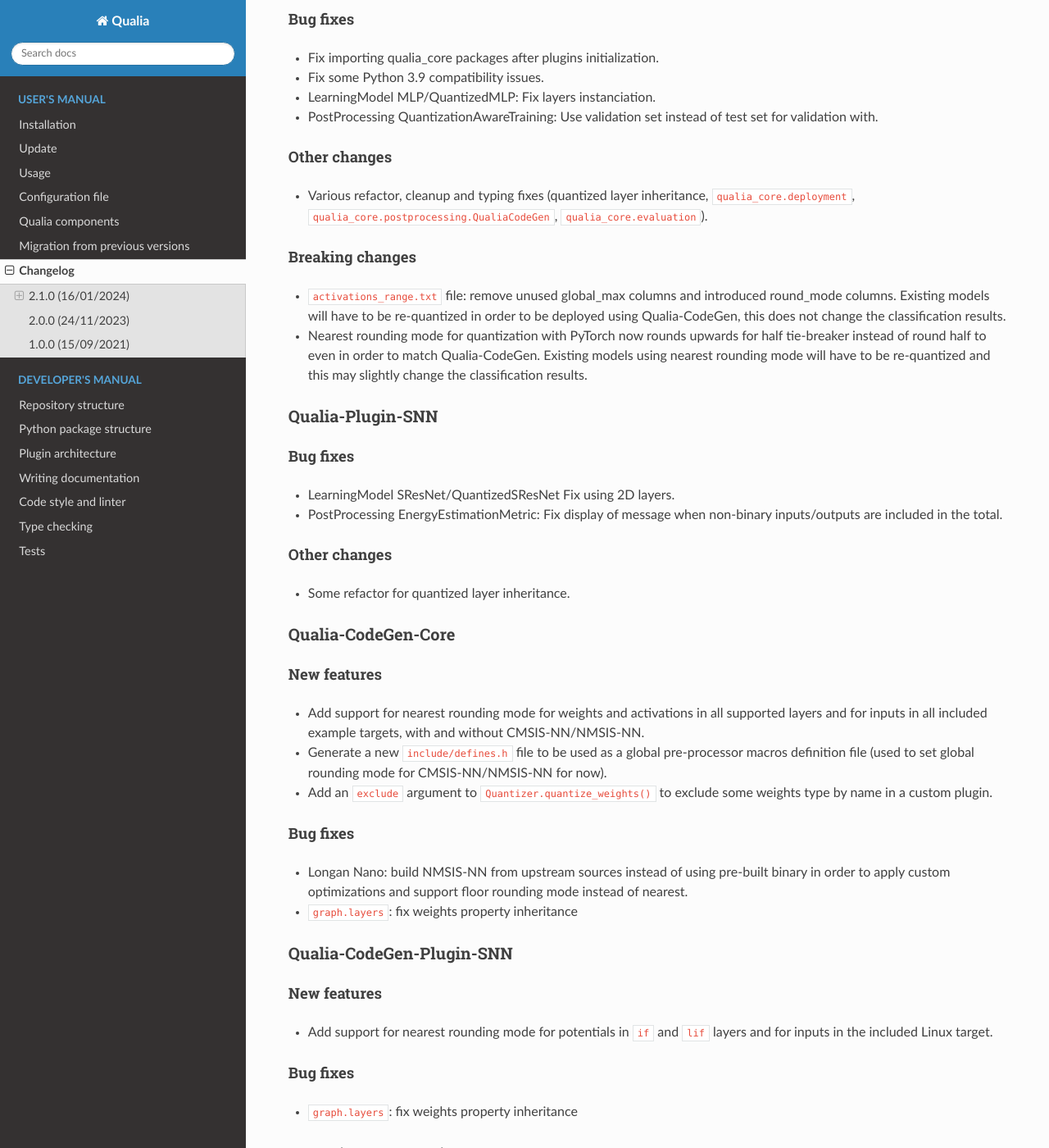
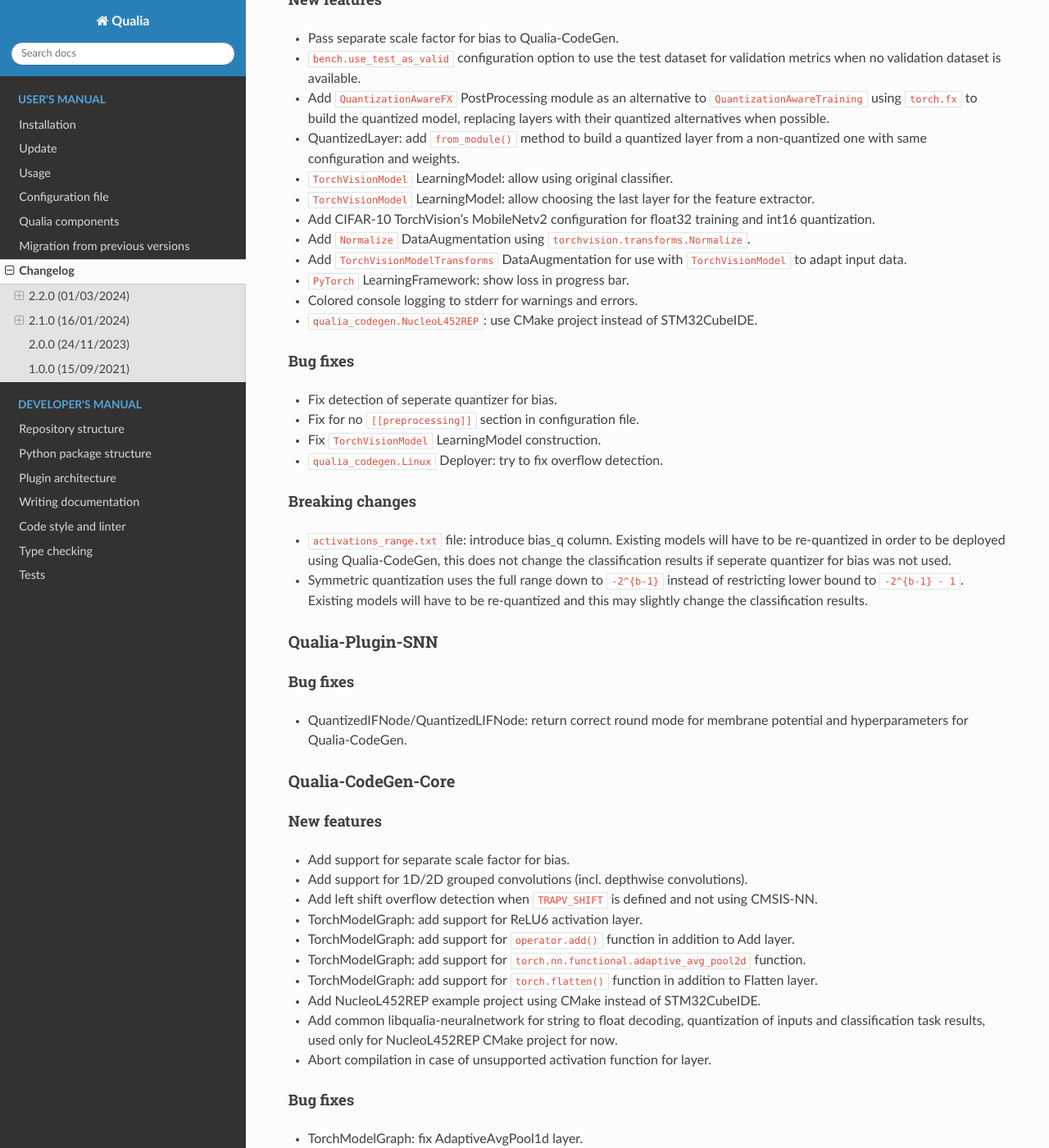
Before and after one commit to LEAT-EDGE/qualia, a Sphinx documentation site: the page built from docs/Changelog.md, in a window 1280 px wide and 1400 px high, scrolled down 627 px. Shown: the whole window at 82% size. Built offline with Sphinx 7.4.7 and the Read the Docs theme 2.0.0, drawn with Linux system fonts in a browser that asks for light colours; the version number could not be read and is left out; some of the changed text lies outside the part shown.

Commit message:
Add Changelog for Qualia-* 2.2.0

````diff
--- a/docs/Changelog.md
+++ b/docs/Changelog.md
@@ -5,6 +5,64 @@
 depth: 3
 ---
 ```
+
+## 2.2.0 (01/03/2024)
+
+### Qualia-Core
+
+#### New features
+- Pass separate scale factor for bias to Qualia-CodeGen.
+- `bench.use_test_as_valid` configuration option to use the test dataset for validation metrics when no validation dataset is available.
+- Add `QuantizationAwareFX` PostProcessing module as an alternative to `QuantizationAwareTraining` using `torch.fx` to build the quantized model, replacing layers with their quantized alternatives when possible.
+- QuantizedLayer: add `from_module()` method to build a quantized layer from a non-quantized one with same configuration and weights.
+- `TorchVisionModel` LearningModel: allow using original classifier.
+- `TorchVisionModel` LearningModel: allow choosing the last layer for the feature extractor.
+- Add CIFAR-10 TorchVision's MobileNetv2 configuration for float32 training and int16 quantization.
+- Add `Normalize` DataAugmentation using `torchvision.transforms.Normalize`.
+- Add `TorchVisionModelTransforms` DataAugmentation for use with `TorchVisionModel` to adapt input data.
+- `PyTorch` LearningFramework: show loss in progress bar.
+- Colored console logging to stderr for warnings and errors.
+- `qualia_codegen.NucleoL452REP`: use CMake project instead of STM32CubeIDE.
+
+
+#### Bug fixes
+- Fix detection of seperate quantizer for bias.
+- Fix for no `[[preprocessing]]` section in configuration file.
+- Fix `TorchVisionModel` LearningModel construction.
+- `qualia_codegen.Linux` Deployer: try to fix overflow detection.
+
+#### Breaking changes
+- `activations_range.txt` file: introduce bias_q column.
+Existing models will have to be re-quantized in order to be deployed using Qualia-CodeGen, this does not change the classification results if seperate quantizer for bias was not used.
+- Symmetric quantization uses the full range down to `-2^{b-1}` instead of restricting lower bound to `-2^{b-1} - 1`. Existing models will have to be re-quantized and this may slightly change the classification results.
+
+### Qualia-Plugin-SNN
+
+#### Bug fixes
+
+- QuantizedIFNode/QuantizedLIFNode: return correct round mode for membrane potential and hyperparameters for Qualia-CodeGen.
+
+### Qualia-CodeGen-Core
+
+#### New features
+
+- Add support for separate scale factor for bias.
+- Add support for 1D/2D grouped convolutions (incl. depthwise convolutions).
+- Add left shift overflow detection when `TRAPV_SHIFT` is defined and not using CMSIS-NN.
+- TorchModelGraph: add support for ReLU6 activation layer.
+- TorchModelGraph: add support for `operator.add()` function in addition to Add layer.
+- TorchModelGraph: add support for `torch.nn.functional.adaptive_avg_pool2d` function.
+- TorchModelGraph: add support for `torch.flatten()` function in addition to Flatten layer.
+- Add NucleoL452REP example project using CMake instead of STM32CubeIDE.
+- Add common libqualia-neuralnetwork for string to float decoding, quantization of inputs and classification task results, used only for NucleoL452REP CMake project for now.
+- Abort compilation in case of unsupported activation function for layer.
+
+#### Bug fixes
+
+- TorchModelGraph: fix AdaptiveAvgPool1d layer.
+- Linux example: fix single.cpp build.
+- SparkFunEdge example: fix round-to-nearest support.
+
 
 ## 2.1.0 (16/01/2024)
 
````
